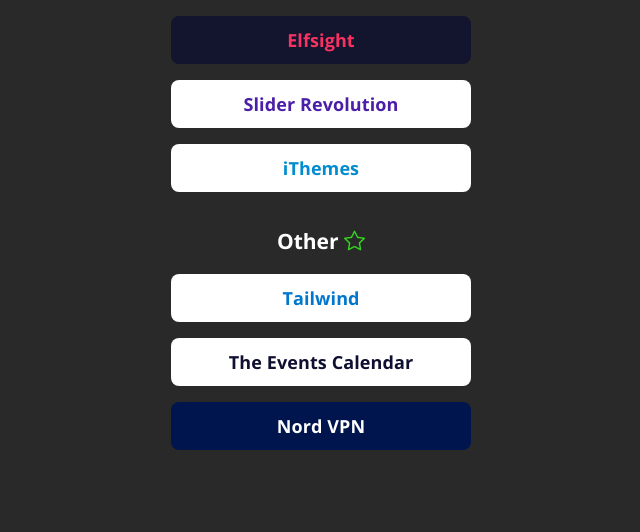
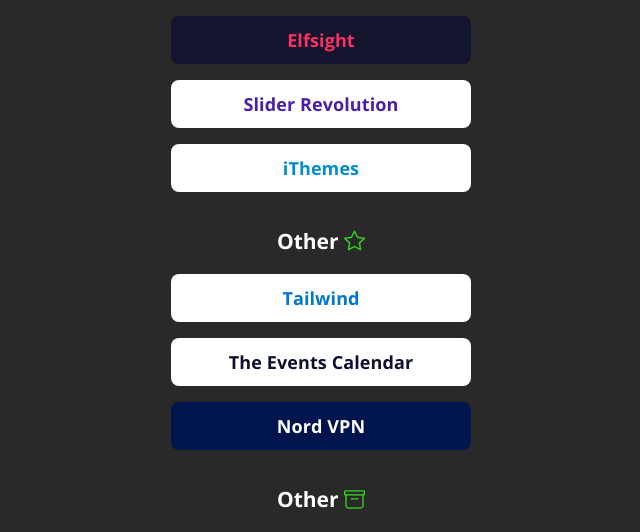
Before and after one commit to godarayudhvir/links.cyberalliance.in, a plain HTML site: page affiliates.html in a window 1280 px wide. Shown: the part 1366-1898 px from the top of the page, without its empty margins (319-959 px from the left). Before the commit the page ends 1832 px from the top, so only its background shows below. Drawn offline with nearby package versions, Linux system fonts and the light colour scheme.

Commit message:
Update affiliates.html

```diff
--- a/affiliates.html
+++ b/affiliates.html
@@ -130,6 +130,9 @@
                 <a class="button button-nordvpn" href="https://nordvpn.sjv.io/cyberalliance" target="_blank" rel="noopener">Nord VPN</a>
                 <br>
 
+                <h3> Other <i class="bi-archive" style="color: rgb(51, 214, 29)"></i></h3>
+
+
         <!-- ChatWoot Widget-->
 
             <script>
```
